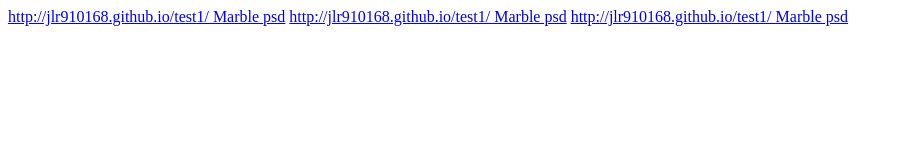
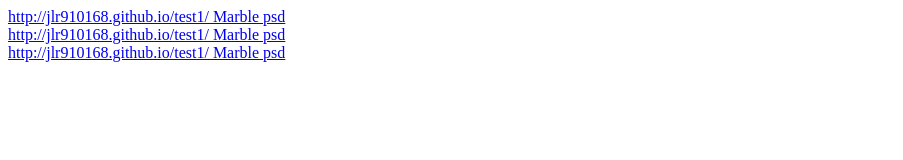
Before and after one commit to jlr910168/jlr910168.github.io, a plain HTML site: page index.html in a window 1280 px wide. Shown: the whole page, without its empty margins (0-903 px from the left). Drawn offline with Linux system fonts and the light colour scheme.

Commit message:
add line breaks

```diff
--- a/index.html
+++ b/index.html
@@ -5,8 +5,8 @@
 	<title>Document</title>
 </head>
 <body>
-	<a href="https://jlr910168.github.io/markdown-previewer/" rel>http://jlr910168.github.io/test1/ Marble psd</a>
-	<a href="https://jlr910168.github.io/random-quote-machine/" rel>http://jlr910168.github.io/test1/ Marble psd</a>
+	<a href="https://jlr910168.github.io/markdown-previewer/" rel>http://jlr910168.github.io/test1/ Marble psd</a><br>
+	<a href="https://jlr910168.github.io/random-quote-machine/" rel>http://jlr910168.github.io/test1/ Marble psd</a><br>
 	<a href="http://jlr910168.github.io/test1/" rel>http://jlr910168.github.io/test1/ Marble psd</a>
 </body>
 </html>
```
